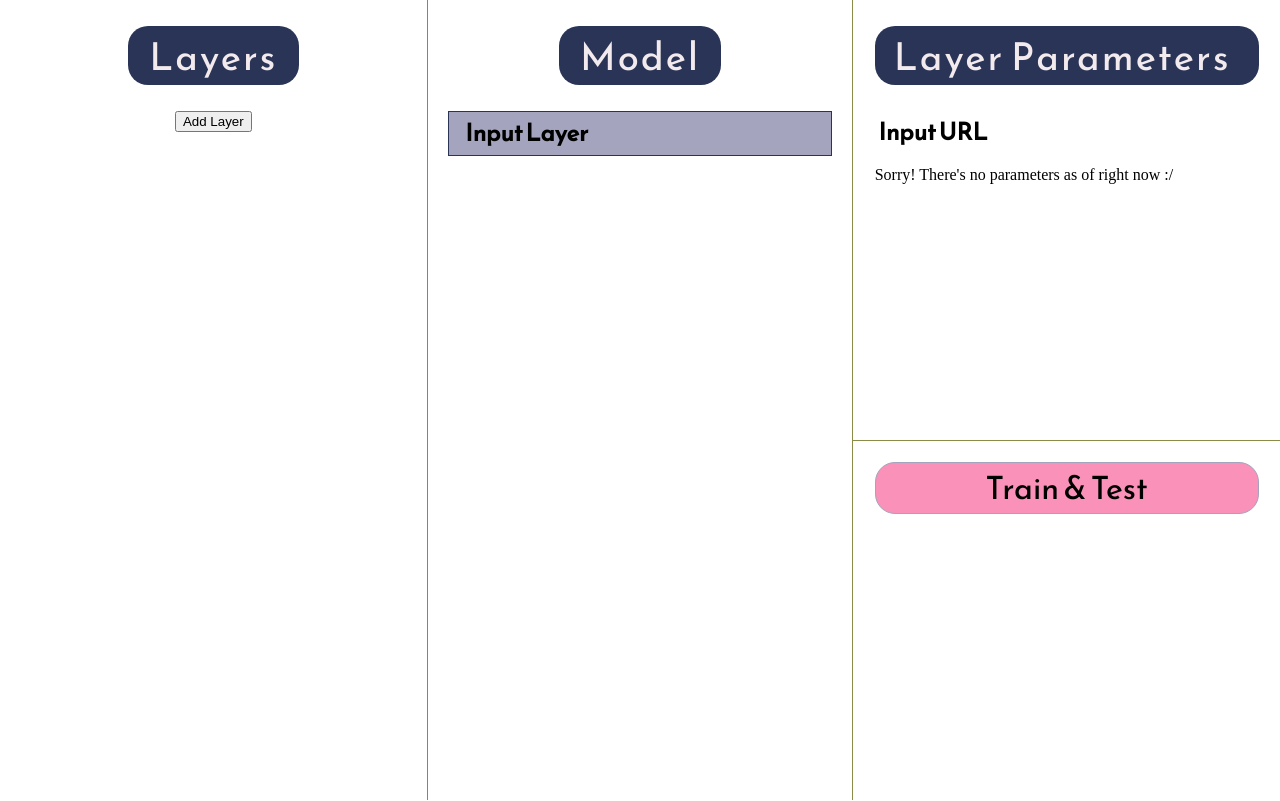
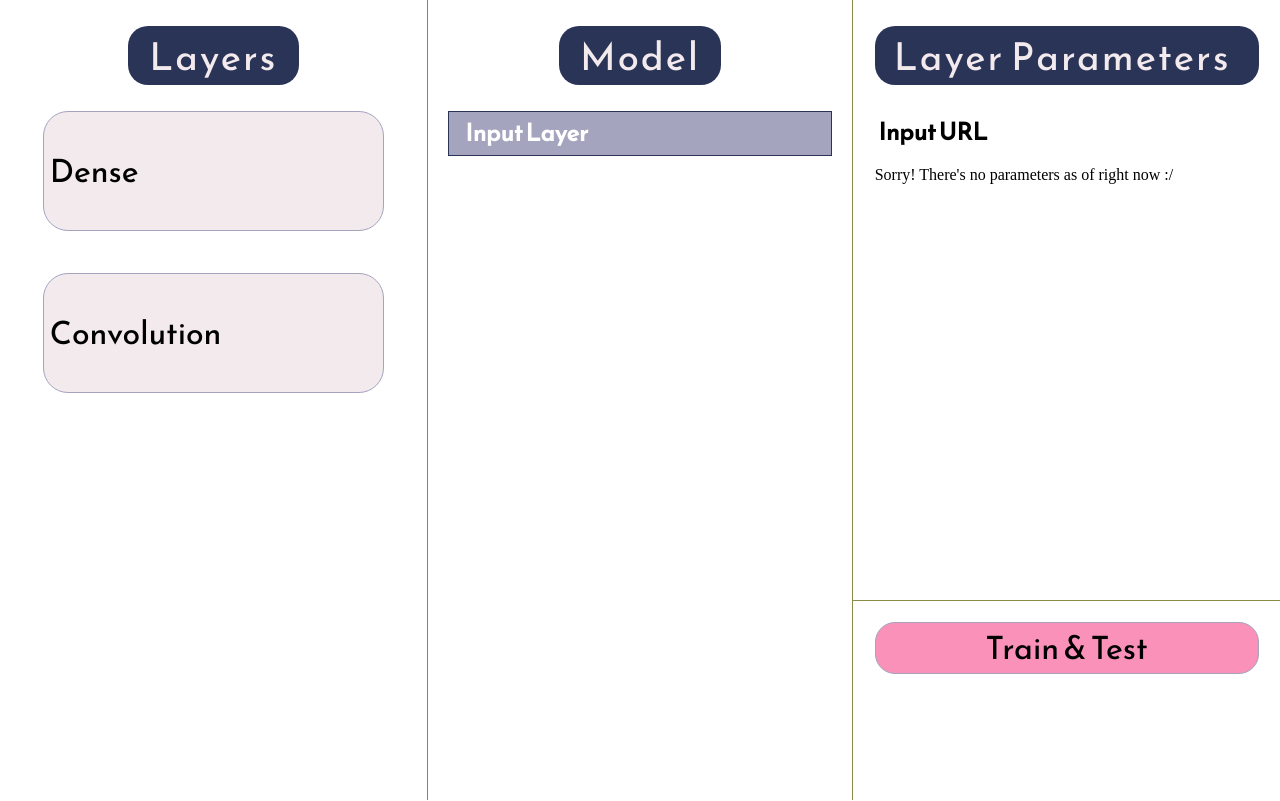
Before and after one commit to draymond63/BlockAI, a React (Create React App) app: page / in a window 1280 px wide. Built offline with nearby package versions, Linux system fonts and the light colour scheme.

Commit message:
Added updating layer buttons

```diff
--- a/src/components/EditColumn.js
+++ b/src/components/EditColumn.js
@@ -27,8 +27,8 @@ export default function EditColumn({struct, setStruct, pageIndex}) {
                 <div>
                     <h2>Input URL</h2>
                     <p>Sorry! There's no parameters as of right now :/</p>
-                </div>
-                }
+                </div>}
+
                 {struct[pageIndex].type === 'Dense' &&
                 <div>
                     <h2># of Nodes</h2>
@@ -41,11 +41,25 @@ export default function EditColumn({struct, setStruct, pageIndex}) {
                         <option value="relu">Relu</option>
                         <option value="softmax">Softmax</option>
                     </select>
-                </div>
-                }
+                </div>}
+
                 {struct[pageIndex].type === 'Conv' &&
-                    <h2>Conv</h2>
-                }
+                <div>
+                    <h2>Kernel Width & Length</h2>
+                    <input type='text' value={struct[pageIndex].width} onChange={e => edit(e, 'width')}/>
+                    <h2>Padding</h2>
+                    <input type='text' value={struct[pageIndex].padding} onChange={e => edit(e, 'padding')}/>
+                    <h2>Stride</h2>
+                    <input type='text' value={struct[pageIndex].stride} onChange={e => edit(e, 'stride')}/>
+                    <h2>Activation</h2>
+                    <select value={struct[pageIndex].activation} onChange={e => edit(e, 'activation')}>
+                        <option value="none">None</option>
+                        <option value="sigmoid">Sigmoid</option>
+                        <option value="tanh">Tanh</option>
+                        <option value="relu">Relu</option>
+                        <option value="softmax">Softmax</option>
+                    </select>
+                </div>}
             </div>
             <div className='TrainSection'>
                 <button className='TaTbtn' onClick={train}>Train & Test</button>
--- a/src/components/LayerBlock.js
+++ b/src/components/LayerBlock.js
@@ -1,19 +1,22 @@
 import React from 'react'
 
-export default function LayerBlock({text, type, setPage}) {
-    let color;
-    if (type === 'Input')
-        color = '#A4A4BF'
-    else if (type === 'Dense')
-        color = '#F2EAED'
+export default function LayerBlock({type, isSet, setPage}) {
+    const colors = {
+        Input: ['#F2EAED', '#A4A4BF'],
+        Dense: ['#F2EAED', '#A4A4BF'],
+        Conv: ['#F2EAED', '#A4A4BF']
+    }
 
     return (
         <div
             className='Layer'
-            style={{background: color}}
+            style={{
+                background: colors[type][isSet ? 1 : 0],
+                color: isSet ? '#FFF' : '#000'
+            }}
             onClick={setPage}
         >
-            <h2>{text} Layer</h2>
+            <h2>{type} Layer</h2>
         </div>
     )
 }
--- a/src/components/LayerColumn.js
+++ b/src/components/LayerColumn.js
@@ -1,13 +1,9 @@
 import React from 'react'
 
 export default function LayerColumn({struct, setStruct}) {
-    const AddLayer = layerType => {
+    const AddLayer = layer => {
         let temp = [...struct]
-        temp.push({ // Doesn't cause rerender
-            type: layerType,
-            nodes: 10,
-            activation: 'None'
-        })
+        temp.push(layer)
         setStruct(temp)
     }
 
@@ -15,7 +11,24 @@ export default function LayerColumn({struct, setStruct}) {
         <div className='LayerColumn'>
             <h1>Layers</h1>
 
-            <button onClick={() => AddLayer('Dense')}>Add Layer</button>
+            <button
+                className='addLayer'
+                onClick={() => AddLayer({ // Doesn't cause rerender
+                    type: 'Dense',
+                    nodes: 10,
+                    activation: 'None'
+                })}>Dense
+            </button>
+            <button
+                className='addLayer'
+                onClick={() => AddLayer({ // Doesn't cause rerender
+                    type: 'Conv',
+                    width: 3,
+                    padding: 0,
+                    stride: 1,
+                    activation: 'None'
+                })}>Convolution
+            </button>
         </div>
     )
 }
--- a/src/components/ModelColumn.js
+++ b/src/components/ModelColumn.js
@@ -1,14 +1,14 @@
 import React from 'react'
 import LayerBlock from './LayerBlock'
 
-export default function ModelColumn({struct, setPageIndex}) {
-        // Add successive layers
+export default function ModelColumn({struct, pageIndex, setPageIndex}) {
+    // Add successive layers
     const renderLayers = () => {
         const layers = struct.map((layer, index) => {
             return <LayerBlock
                 setPage={() => setPageIndex(index)}
                 key={index}
-                text={layer.type}
+                isSet={index === pageIndex}
                 type={layer.type}
             />
         })
--- a/src/styles/Formatting.css
+++ b/src/styles/Formatting.css
@@ -23,7 +23,7 @@
 }
 .EditColumn {
     display: grid;
-    grid-template-rows: 55% 35%;
+    grid-template-rows: 75% 25%;
     height: 100%;
     flex-direction: column;
     align-items: center;
--- a/src/styles/Objects.css
+++ b/src/styles/Objects.css
@@ -1,9 +1,26 @@
+.addLayer {
+    display: unset;
+    width: 80%;
+    height: 15%;
+
+    font-family: 'Reem Kufi', sans-serif;
+    text-align: left;
+    font-size: 2em;
+
+    background-color: #F2EAED;
+    border: 1px solid #A4A4BF;
+    border-radius: 25px;
+
+    margin-bottom: 10%;
+}
+
 .Layer {
     text-align: left;
     width: 84%;
     padding-left: 3%;
     padding-right: 3%;
 
+    background-color: #F2EAED;
     border: 1px solid #2A3457;
 }
 
--- a/src/views/CreatePage.js
+++ b/src/views/CreatePage.js
@@ -17,7 +17,7 @@ export default function CreatePage() {
   return (
     <div className="cl-main">
       <LayerColumn struct={struct} setStruct={setStruct}/>
-      <ModelColumn struct={struct} setPageIndex={setPageIndex}/>
+      <ModelColumn struct={struct} setPageIndex={setPageIndex} pageIndex={pageIndex}/>
       <EditColumn  struct={struct} setStruct={setStruct} pageIndex={pageIndex}/>
     </div>
   );
```
Also changed, not shown: 1 other file (tests, documents, lock files or other folders).
